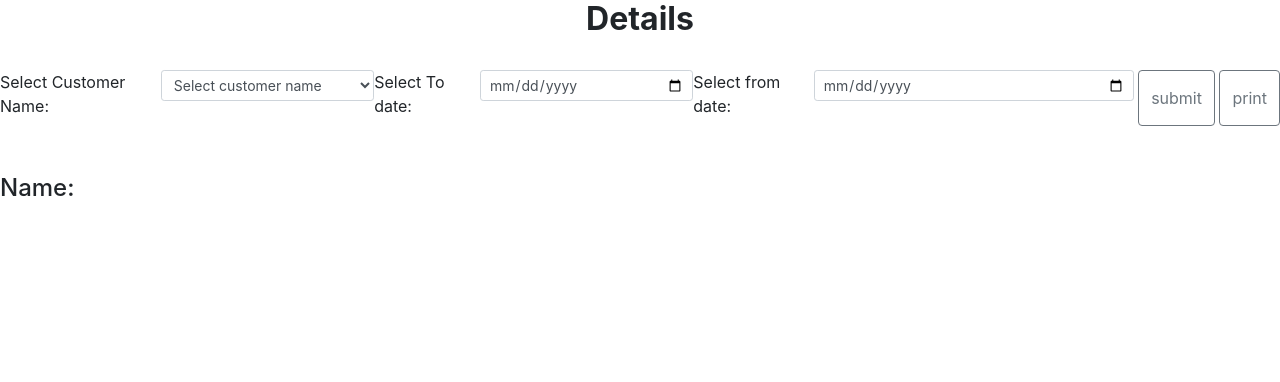
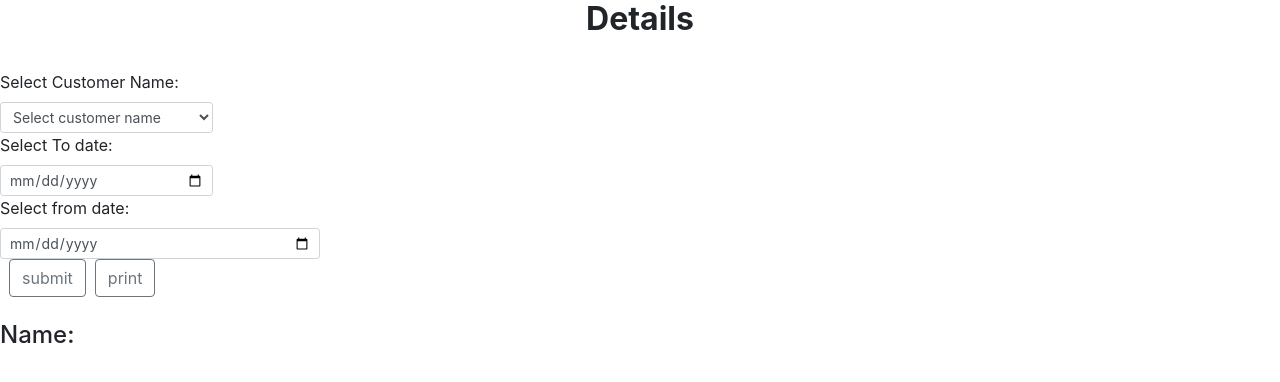
Before and after one commit to ranjeetthorat/tradedemo, a PHP site: page /infotable.php in a window 1280 px wide. Shown: the part 56-438 px from the top of the page. Run offline with PHP 8.4, Linux system fonts and the light colour scheme; data that the repository does not hold is empty.

Commit message:
remived doubleformed

```diff
--- a/infotable.php
+++ b/infotable.php
@@ -42,14 +42,7 @@
            display: none;
       }
     }
-  form{
-    display: flex;
-    flex-direction: row;
-  }
-  label,input{
-    display: block;
 
-  }
 
 
   </style>
@@ -64,7 +57,7 @@
 
 
 
-  <form >
+
   <label>Select Customer Name:</label>
 
                     <select required onchange="getTable(event)" id="customer"  name="cid"
@@ -91,7 +84,7 @@
                     <button type="submit" name="btn" class="btn btn-md btn-outline-secondary">submit</button>&nbsp;
                     <button  onclick="window.print()" class="btn btn-md btn-outline-secondary ">print</button></h3>
 
-  </form>
+
                  <br><br><h4>Name:    <?php if(isset($_GET['cname'])) echo $_GET['cname'];?> </h4>
 
 
```
Also changed, not shown: 1 other file.
